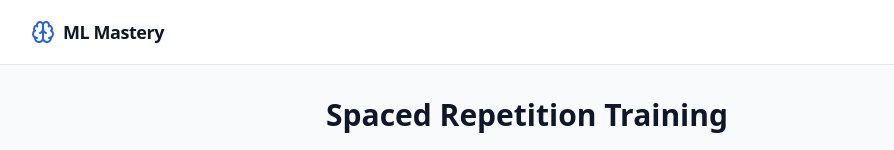
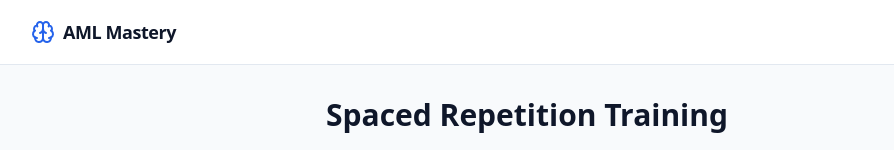
Before and after one commit to FrancescoRomeo02/AML-quiz-app, a React (Vite) app: page / in a window 1280 px wide. Shown: the top 150 px of the page, without its empty margins (113-1007 px from the left). Built offline with nearby package versions, Linux system fonts and the light colour scheme.

Commit message:
update name and remade

```diff
--- a/App.tsx
+++ b/App.tsx
@@ -83,7 +83,7 @@ export default function App() {
         <div className="max-w-5xl mx-auto px-4 h-16 flex items-center justify-between">
             <div className="flex items-center gap-2 text-brand-600">
                 <Brain className="w-6 h-6" />
-                <h1 className="font-bold text-lg tracking-tight text-slate-900">ML Mastery</h1>
+                <h1 className="font-bold text-lg tracking-tight text-slate-900">AML Mastery</h1>
             </div>
             {sessionActive && (
                  <button
```
Also changed, not shown: 1 other file (tests, documents, lock files or other folders).
